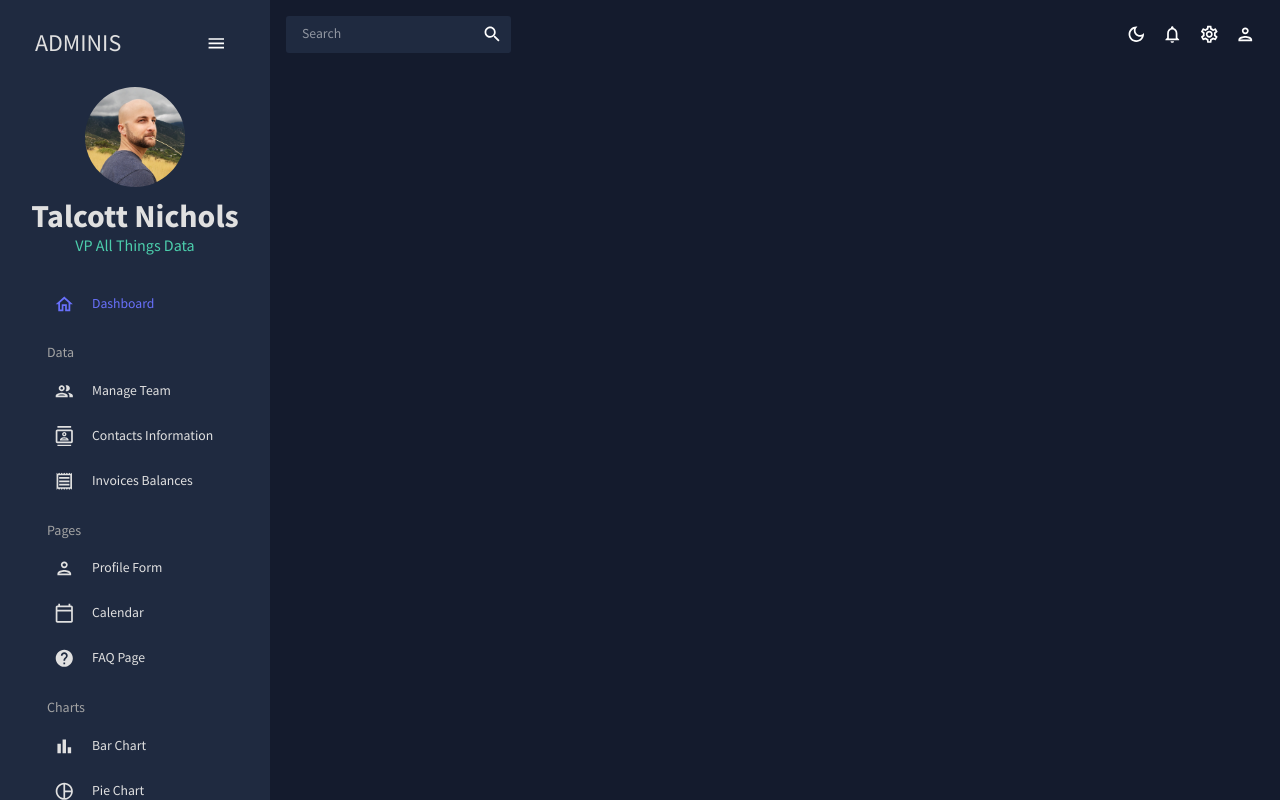
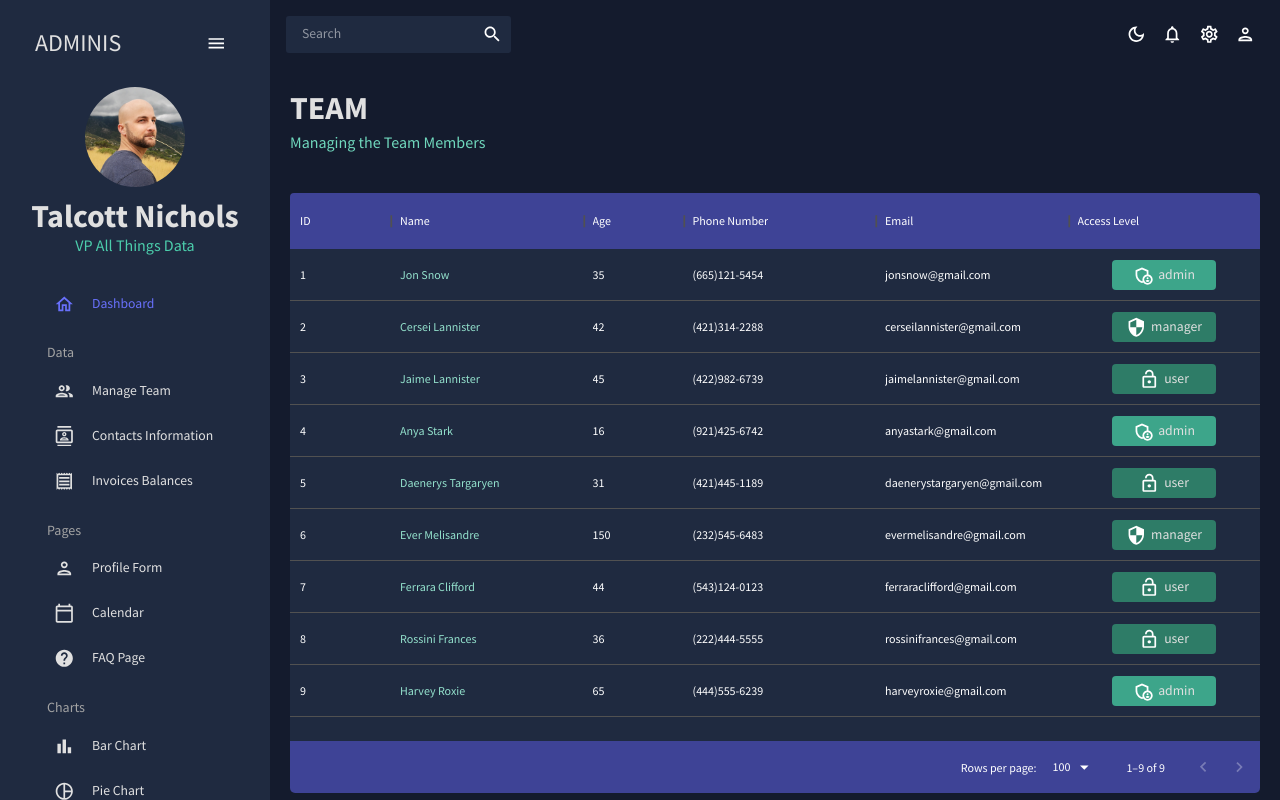
Before and after one commit to TSNichols/example-react-dashboard, a React (Create React App) app: page /team in a window 1280 px wide. Built offline with nearby package versions, Linux system fonts and the light colour scheme.

Commit message:
add team scene

```diff
--- a/src/App.js
+++ b/src/App.js
@@ -4,7 +4,7 @@
 import TopBar from "./scenes/global/TopBar";
 import SideBar from './scenes/global/SideBar';
 import Dashboard from './scenes/dashboard';
-// import Team from './scenes/team';
+import Team from './scenes/team';
 // import Invoices from './scenes/invoices';
 // import Contacts from './scenes/contacts';
 // import Bar from './scenes/bar';
@@ -30,7 +30,7 @@
               <TopBar />
               <Routes>
                 <Route path='/' element={<Dashboard />} />
-                {/* <Route path='/team' element={<Team />} /> */}
+                <Route path='/team' element={<Team />} />
                 {/* <Route path='/contacts' element={<Contacts />} /> */}
                 {/* <Route path='/invoices' element={<Invoices />} /> */}
                 {/* <Route path='/form' element={<Form />} /> */}
--- /dev/null
+++ b/src/scenes/team/index.jsx
@@ -0,0 +1,107 @@
+import { Box, Typography, useTheme } from "@mui/material"
+import { DataGrid } from "@mui/x-data-grid"
+import { tokens } from "../../theme"
+import {mockDataTeam } from '../../data/mockData'
+import AdminPanelSettingsOutlinedIcon from "@mui/icons-material/AdminPanelSettingsOutlined"
+import LockOpenOutlinedIcon from "@mui/icons-material/LockOpenOutlined"
+import SecurityOutlinedIcon from "@mui/icons-material/SecurityOutlined"
+import Header from "../../components/Header"
+
+const Team = () => {
+  const theme = useTheme()
+  const colors = tokens(theme.palette.mode)
+
+  const columns = [
+    {
+      field: 'id',
+      headerName: 'ID',
+    },
+    {
+      field: 'name',
+      headerName: 'Name',
+      flex: 1,
+      cellClassName: 'name-column--cell',
+    },
+    {
+      field: 'age',
+      headerName: 'Age',
+      type: 'number',
+      headerAlign: 'left',
+      align: 'left',
+    },
+    {
+      field: 'phone',
+      headerName: 'Phone Number',
+      flex: 1,
+    },
+    {
+      field: 'email',
+      headerName: 'Email',
+      flex: 1,
+    },
+    {
+      field: 'access',
+      headerName: 'Access Level',
+      flex: 1,
+      renderCell: ({ row: {access}}) => {
+        return (
+          <Box
+            width='60%'
+            m='0 auto'
+            p='5px'
+            display='flex'
+            justifyContent='center'
+            backgroundColor={
+              access === 'admin' ? colors.greenAccent[600] : colors.greenAccent[700]
+            }
+            borderRadius='4px'
+          >
+            {access === 'admin' && <AdminPanelSettingsOutlinedIcon />}
+            {access === 'manager' && <SecurityOutlinedIcon />}
+            {access === 'user' && <LockOpenOutlinedIcon />}
+            <Typography color={colors.grey[100]} sx={{ ml: '5px' }}>
+              {access}
+            </Typography>
+          </Box>
+        )
+      },
+    },
+  ]
+
+  return (
+    <Box m='20px'>
+      <Header title='TEAM' subtitle='Managing the Team Members' />
+      <Box
+        m='40px 0 0 0'
+        height='75vh'
+        sx={{
+          '& .MuiDataGrid-root': {
+            border: 'none'
+          },
+          '& .MuiDataGird-cell': {
+            borderBottom: 'none'
+          },
+          '& .name-column--cell': {
+            color: colors.greenAccent[300]
+          },
+          '& .MuiDataGrid-columnHeaders': {
+            backgroundColor: colors.blueAccent[700],
+            borderBottom: 'none'
+          },
+          '& .MuiDataGrid-virtualScroller': {
+            backgroundColor: colors.primary[400]
+          },
+          '& .MuiDataGrid-footerContainer': {
+            backgroundColor: colors.blueAccent[700],
+            borderTop: 'none',
+            borderRadius: '0 0 5px 5px',
+          },
+        }}
+      >
+        <DataGrid rows={mockDataTeam} columns={columns} />
+      </Box>
+    </Box>
+  )
+}
+
+export default Team
```
